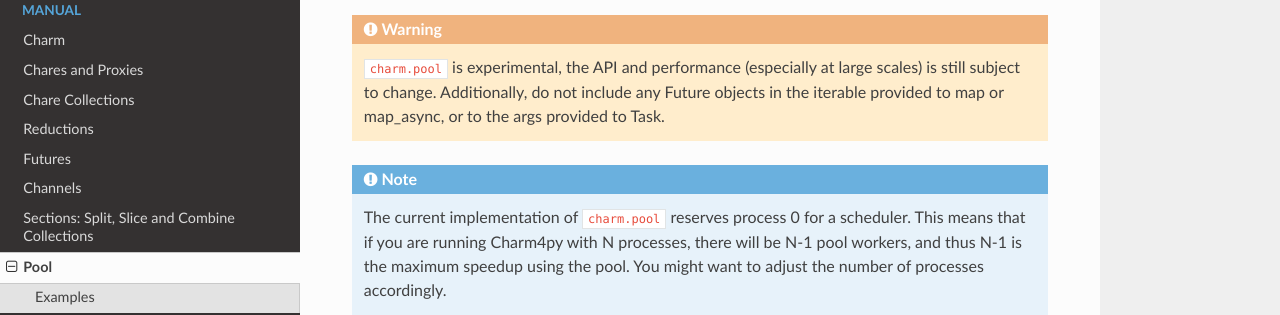
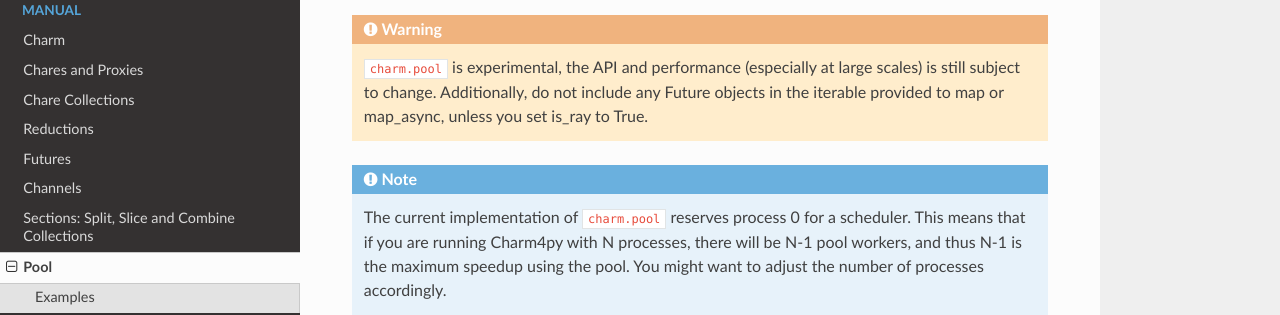
Before and after one commit to charmplusplus/charm4py, a Sphinx documentation site: the page built from docs/pool.rst, in a window 1280 px wide and 900 px high. Shown: the part 289-604 px from the top of the window. Built offline with Sphinx 7.4.7 and the Read the Docs theme 3.1.0, drawn with Linux system fonts in a browser that asks for light colours; the version number could not be read and is left out.

Commit message:
small docs change

```diff
--- a/docs/pool.rst
+++ b/docs/pool.rst
@@ -18,7 +18,7 @@ or creating more processes than processors.
     ``charm.pool`` is experimental,
     the API and performance (especially at large scales) is still subject to
     change. Additionally, do not include any Future objects in the iterable provided
-    to map or map_async, or to the args provided to Task.
+    to map or map_async, unless you set is_ray to True.
 
 .. note::
 
```
